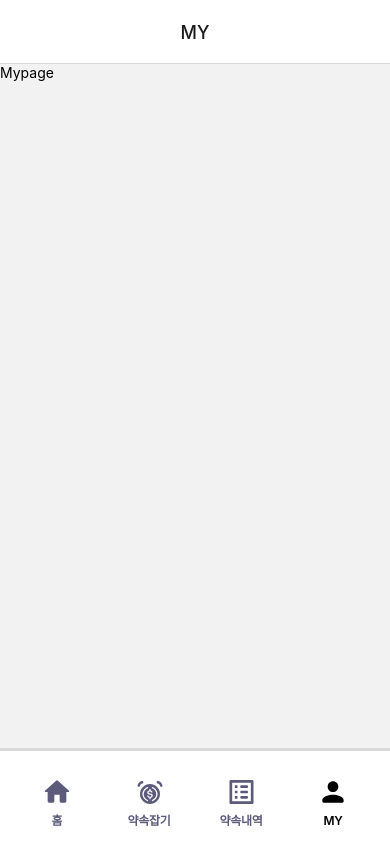
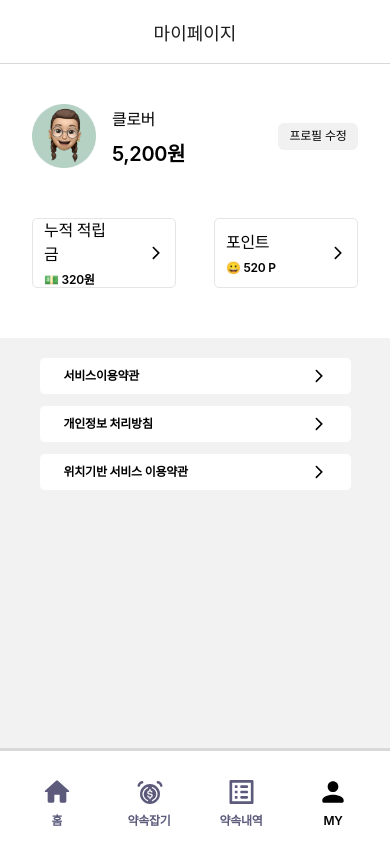
Before and after one commit to 5th-NE-O-RDINARY/Frontend, a React Native app: screen /MY in a window 390 px wide. Built offline with nearby package versions, Linux system fonts and the light colour scheme.

Commit message:
Feat: 마이페이지 구현 #25

```diff
--- /dev/null
+++ b/src/assets/icon/ArrowRight.tsx
@@ -0,0 +1,33 @@
+import React from 'react';
+import Svg, { ClipPath, Defs, G, Path, Rect } from 'react-native-svg';
+
+const ArrowRight = () => {
+  return (
+    <Svg
+      width="16"
+      height="16"
+      viewBox="0 0 16 16"
+      fill="none"
+      xmlns="http://www.w3.org/2000/svg"
+    >
+      <G clip-path="url(#clip0_59_10177)">
+        <Path
+          d="M4.77641 13.9088C5.10307 14.2355 5.62974 14.2355 5.95641 13.9088L11.4964 8.36881C11.7564 8.10881 11.7564 7.68881 11.4964 7.42881L5.95641 1.88881C5.62974 1.56214 5.10307 1.56214 4.77641 1.88881C4.44974 2.21547 4.44974 2.74214 4.77641 3.06881L9.60307 7.90214L4.76974 12.7355C4.44974 13.0555 4.44974 13.5888 4.77641 13.9088Z"
+          fill="black"
+        />
+      </G>
+      <Defs>
+        <ClipPath id="clip0_59_10177">
+          <Rect
+            width="16"
+            height="16"
+            fill="white"
+            transform="matrix(-1 0 0 -1 16 16)"
+          />
+        </ClipPath>
+      </Defs>
+    </Svg>
+  );
+};
+
+export default ArrowRight;
--- /dev/null
+++ b/src/components/Mypage/Button.tsx
@@ -0,0 +1,60 @@
+import ArrowRight from '@/assets/icon/ArrowRight';
+import styled from 'styled-components/native';
+
+interface ButtonProps {
+  title: string;
+  point: string;
+}
+
+const Button = ({ title, point }: ButtonProps) => {
+  return (
+    <Container>
+      <Box>
+        <Title>{title}</Title>
+        <Content>{point}</Content>
+      </Box>
+      <Icon>
+        <ArrowRight />
+      </Icon>
+    </Container>
+  );
+};
+
+export default Button;
+
+const Container = styled.View`
+  width: 144px;
+  height: 70px;
+  border-radius: 5px;
+  background-color: #fff;
+  margin-bottom: 12px;
+  justify-content: space-between;
+  align-items: center;
+  display: flex;
+  flex-direction: row;
+  border: 1px solid #e5e5e5;
+  padding: 0 11px;
+`;
+
+const Box = styled.View`
+  width: 60%;
+  flex-direction: column;
+  justify-content: space-between;
+  gap: 6px;
+`;
+
+const Icon = styled.View``;
+
+const Title = styled.Text`
+  font-size: 16px;
+  font-weight: 500;
+  line-height: normal;
+  letter-spacing: -0.32px;
+`;
+
+const Content = styled.Text`
+  font-size: 12px;
+  font-weight: 600;
+  line-height: 18px;
+  letter-spacing: -0.24px;
+`;
--- /dev/null
+++ b/src/components/Mypage/TermsItem.tsx
@@ -0,0 +1,33 @@
+import styled from 'styled-components/native';
+import ArrowRight from '@/assets/icon/ArrowRight';
+
+const TermsItem = ({ title }: { title: string }) => {
+  return (
+    <Container>
+      <Title>{title}</Title>
+      <ArrowRight />
+    </Container>
+  );
+};
+
+export default TermsItem;
+
+const Container = styled.View`
+  width: 311px;
+  height: 36px;
+  padding: 0 24px;
+  border-radius: 5px;
+  background-color: #fff;
+  margin-bottom: 12px;
+  justify-content: space-between;
+  align-items: center;
+  display: flex;
+  flex-direction: row;
+`;
+
+const Title = styled.Text`
+  font-size: 12px;
+  font-weight: 600;
+  line-height: 18px;
+  letter-spacing: -0.24px;
+`;
--- a/src/screens/Tab/Mypage.tsx
+++ b/src/screens/Tab/Mypage.tsx
@@ -1,10 +1,102 @@
-import { View, Text } from 'react-native';
+import Button from '@/components/Mypage/Button';
+import TermsItem from '@/components/Mypage/TermsItem';
+import { View, Text, Image } from 'react-native';
+import styled from 'styled-components/native';
 const Mypage = () => {
   return (
     <View>
-      <Text>Mypage</Text>
+      <Top>
+        <Profile>
+          <Me>
+            <Image
+              source={require('@/assets/Profile.png')}
+              style={{ width: 64, height: 64 }}
+            />
+            <NicnameBox>
+              <Nickname>클로버</Nickname>
+              <Money>5,200원</Money>
+            </NicnameBox>
+          </Me>
+          <EditButton>
+            <EditText>프로필 수정</EditText>
+          </EditButton>
+        </Profile>
+        <Buttons>
+          <Button title="누적 적립금" point="💵 320원" />
+          <Button title="포인트" point="😀 520 P" />
+        </Buttons>
+      </Top>
+      <Bottom>
+        <TermsItem title="서비스이용약관" />
+        <TermsItem title="개인정보 처리방침" />
+        <TermsItem title="위치기반 서비스 이용약관" />
+      </Bottom>
     </View>
   );
 };
 
 export default Mypage;
+
+const Top = styled.View`
+  background-color: #fff;
+  height: 274px;
+`;
+
+const Bottom = styled.View`
+  align-items: center;
+  padding-top: 20px;
+`;
+
+const Buttons = styled.View`
+  flex-direction: row;
+  justify-content: space-between;
+  padding: 0 32px;
+  margin-top: 20px;
+`;
+
+const Profile = styled.View`
+  flex-direction: row;
+  align-items: center;
+  padding: 0 32px;
+  margin-top: 40px;
+  margin-bottom: 30px;
+  justify-content: space-between;
+`;
+
+const NicnameBox = styled.View`
+  margin-left: 16px;
+  gap: 8px;
+`;
+
+const Nickname = styled.Text`
+  font-size: 16px;
+  font-weight: 500;
+  letter-spacing: -0.32px;
+`;
+
+const Money = styled.Text`
+  font-size: 20px;
+  font-weight: 600;
+  letter-spacing: -0.4px;
+`;
+
+const EditButton = styled.View`
+  width: 80px;
+  height: 27px;
+  background-color: #f1f1f1;
+  border-radius: 6px;
+  justify-content: center;
+  align-items: center;
+`;
+
+const EditText = styled.Text`
+  font-size: 12px;
+  font-weight: 400;
+  line-height: 18px;
+  letter-spacing: -0.24px;
+`;
+
+const Me = styled.View`
+  flex-direction: row;
+  align-items: center;
+`;
--- a/src/screens/TabNavigator.tsx
+++ b/src/screens/TabNavigator.tsx
@@ -67,6 +67,7 @@ const TabNavigator = () => {
         name="MY"
         component={Mypage}
         options={{
+          headerTitle: '마이페이지',
           headerTitleAlign: 'center',
           tabBarIcon: ({ color }) => <MypageIcon color={color} />,
         }}
```
Also changed, not shown: src/assets/Profile.png (added).
